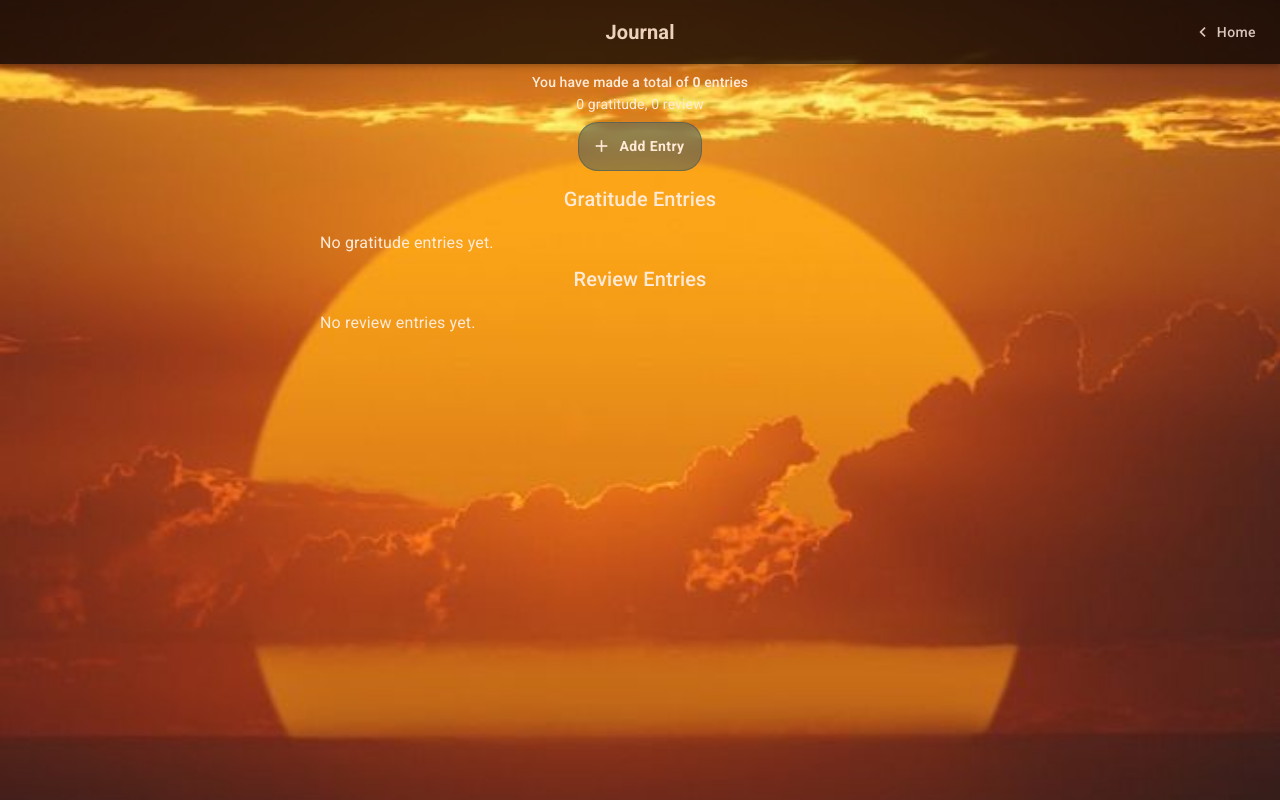
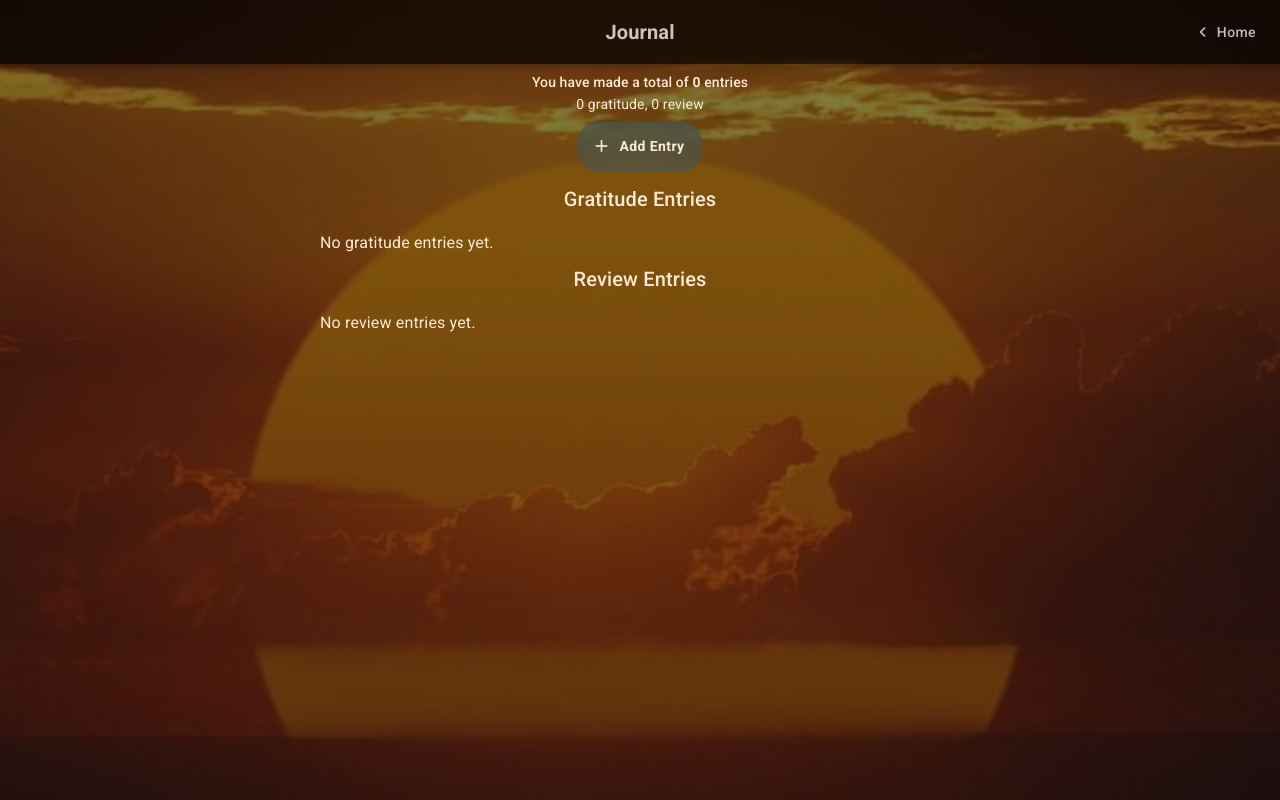
Before and after one commit to kubo550/moxie-gratitude-list, a React (Vite) app: page /journal in a window 1280 px wide. Built offline with nearby package versions, Linux system fonts and the light colour scheme.

Commit message:
changed brightness of bgimg

```diff
--- a/src/pages/Public/ReviewAndGratitudePage.tsx
+++ b/src/pages/Public/ReviewAndGratitudePage.tsx
@@ -51,20 +51,30 @@ export default function ReviewAndGratitudePage() {
   }, [storage]);
 
   return (
+    <>
       <div
         className=""
         style={{
-        height: '100vh', // wysokość 100% viewportu
-        width: '100%', // pełna szerokość
+          height: '100vh',
+          width: '100%',
           backgroundImage: `url(${background})`,
+          filter: 'brightness(50%)',
           backgroundSize: 'cover',
           backgroundPosition: 'center',
-        position: 'fixed', // fixed, żeby tło było "na stałe"
+          position: 'fixed',
           top: 0,
           left: 0,
-        zIndex: -1 // pod navbarem i treścią
+          zIndex: -1
         }}
       >
+        <div
+          style={{
+            width: '100%',
+            height: '100%',
+            filter: 'brightness(50%)'
+          }}
+        ></div>
+      </div>
       <div className="mt-[64px]"></div>
 
       <div
@@ -368,6 +378,6 @@ export default function ReviewAndGratitudePage() {
           ))}
         </div>
       </div>
-    </div>
+    </>
   );
 }
```
Lines whose indentation alone changed are shown as unchanged.
